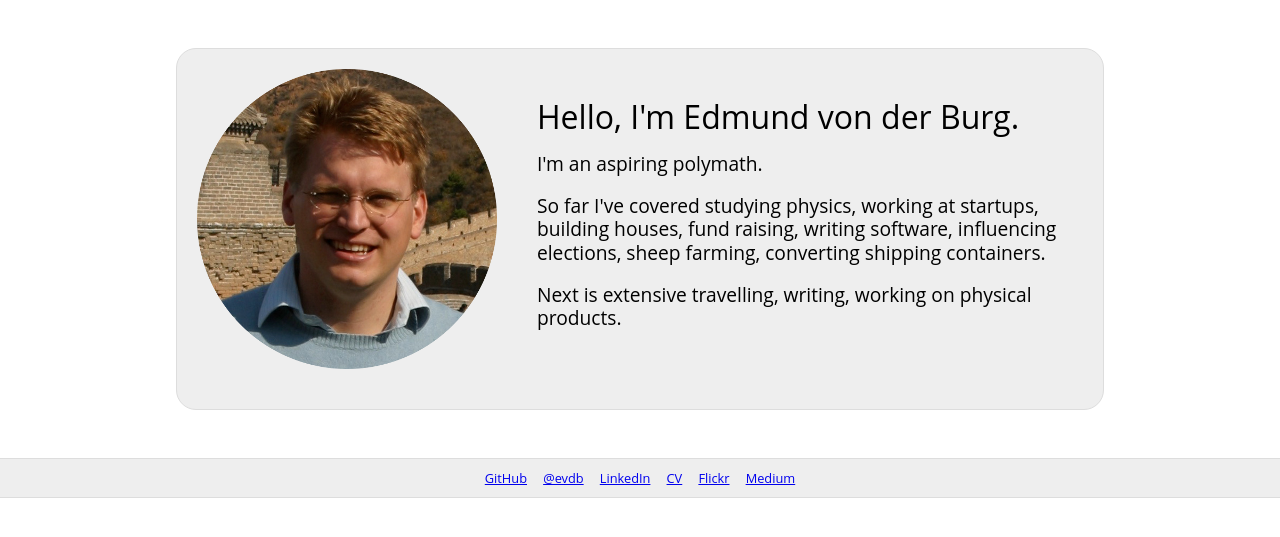
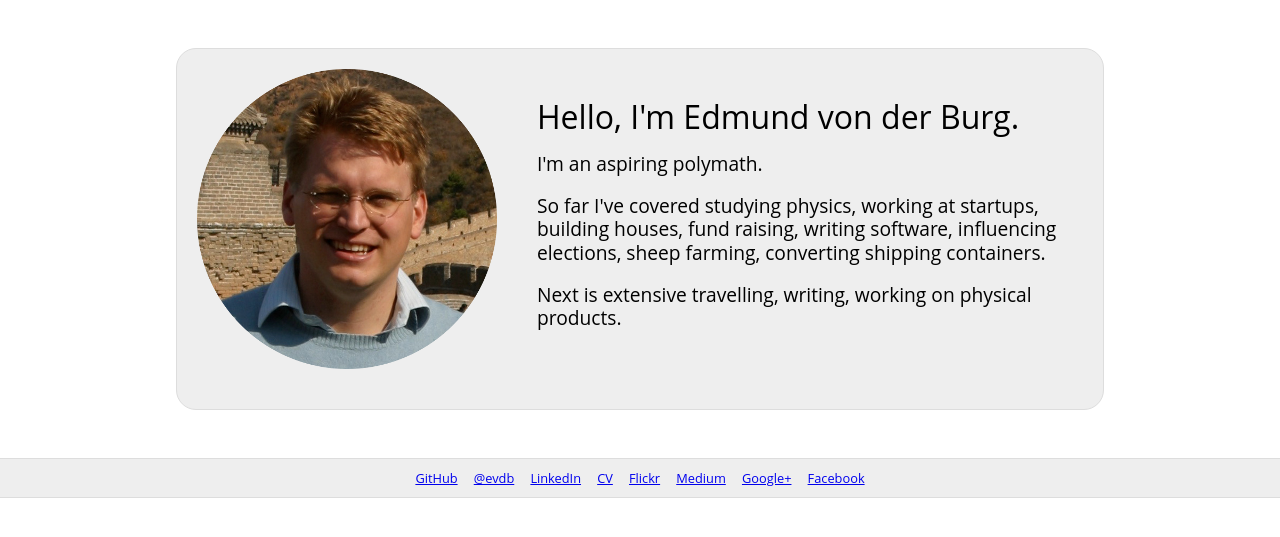
Before and after one commit to evdb/evdb.me, a Jekyll site: the page built from index.html, in a window 1280 px wide. Shown: the top 537 px of the page. Built offline with Jekyll 4.4.1, drawn with Linux system fonts in a browser that asks for light colours; Markdown is read by kramdown in place of the engine named in the settings.

Commit message:
Added more social sites

```diff
--- a/_layouts/default.html
+++ b/_layouts/default.html
@@ -26,6 +26,8 @@
           <li><a href="https://docs.google.com/document/d/1NK1XX_9QjPpCjK4-lJ0Y8GPtFYr8LaQnhuVlEiQpsNQ">CV</a></li>
           <li><a href="http://www.flickr.com/photos/evdb/">Flickr</a></li>
           <li><a href="https://medium.com/@evdb">Medium</a></li>
+          <li><a href="https://plus.google.com/+EdmundvonderBurg">Google+</a></li>
+          <li><a href="https://www.facebook.com/edmund.vonderburg">Facebook</a></li>
         </ul>
       </footer>
 
```
